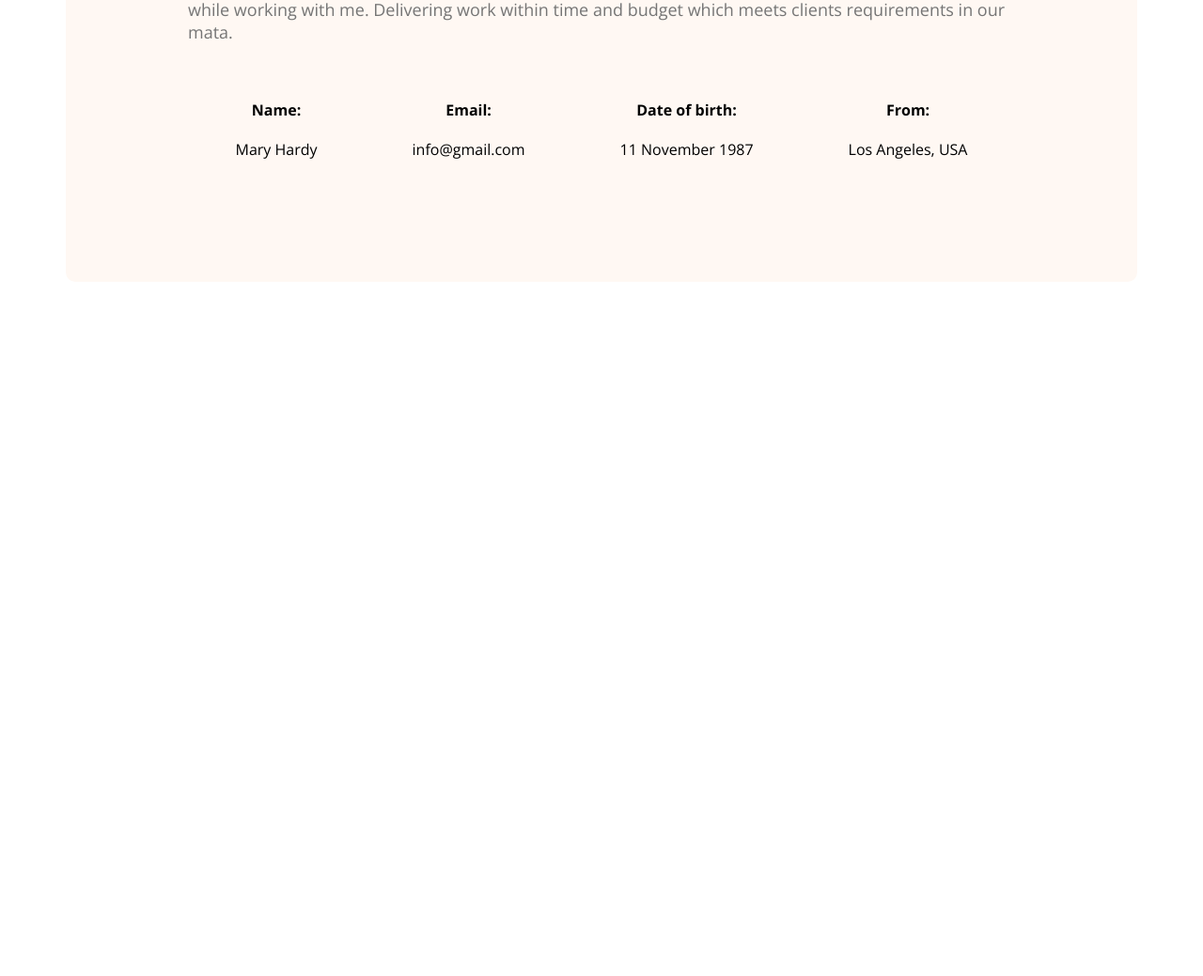
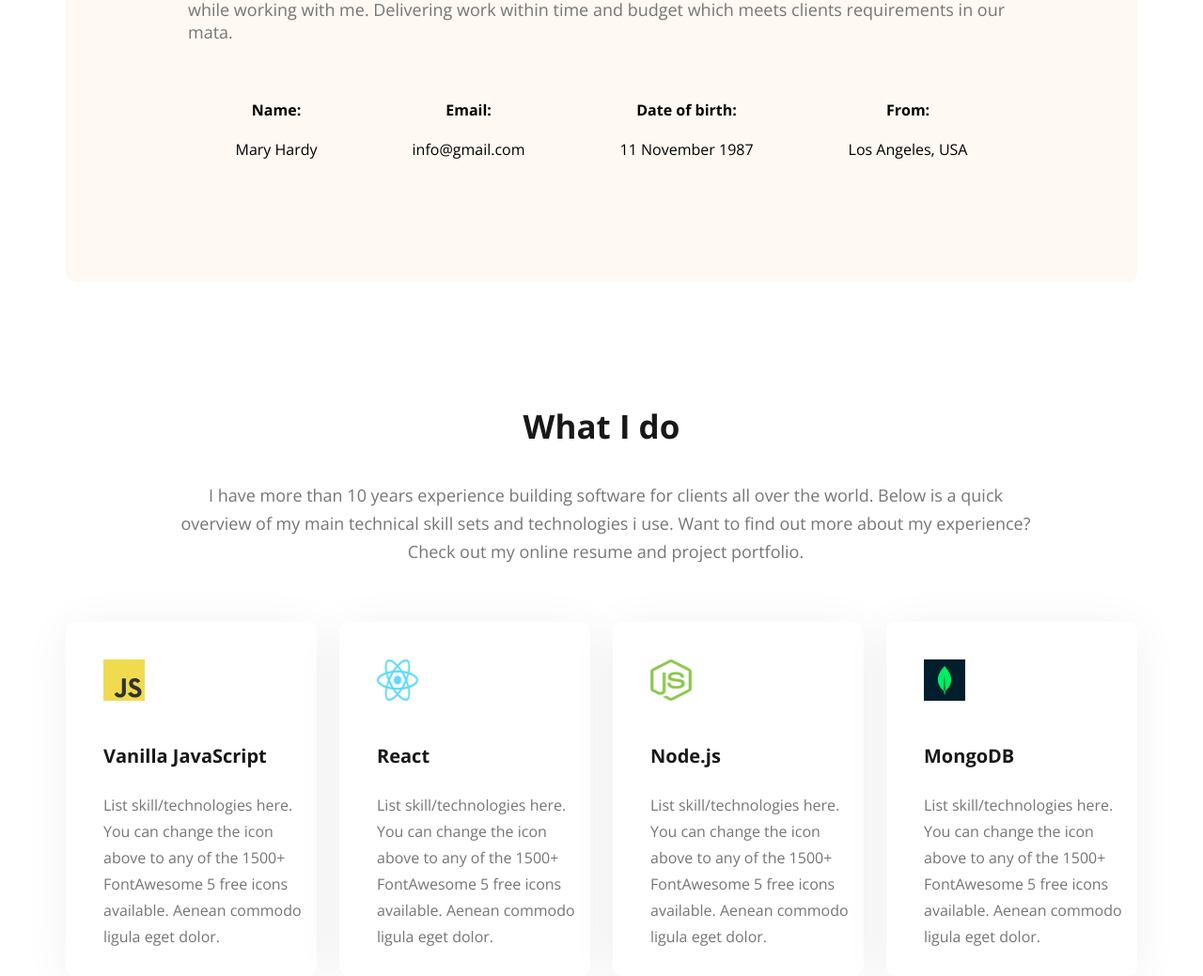
Before and after one commit to Zishan2211/Mary-Protfolio, a plain HTML site: page index.html in a window 1280 px wide. Shown: the part 1227-2266 px from the top of the page at 94% size. Before the commit the page ends 1527 px from the top, so only its background shows below. Drawn offline with nearby package versions, Linux system fonts and the light colour scheme.

Commit message:
What-do and Skill Section complete

```diff
--- a/Styles/protfilio.css
+++ b/Styles/protfilio.css
@@ -121,7 +121,7 @@ nav li {
     height: 676px;
 }
 
-main{
+main {
     max-width: 1140px;
     margin: 0 auto;
 }
@@ -151,14 +151,80 @@ main{
     padding-bottom: 25px;
 }
 
-.about-info-container{
+.about-info-container {
     display: flex;
     justify-content: space-around;
 }
-.about-info{
+
+.about-info {
     text-align: center;
     padding-top: 35px;
 }
-.info-title{
+
+.info-title {
     padding-bottom: 20px;
 }
+
+
+/* What i do section */
+
+.what-Container {
+    margin-top: 130px;
+    text-align: center;
+}
+
+.What-title {
+    color: #181818;
+    text-align: center;
+    font-size: 35px;
+    font-weight: 700;
+    margin-bottom: 35px;
+}
+
+.What-decp {
+    width: 909px;
+    color: #757575;
+    padding-left: 120px;
+    font-size: 18px;
+    font-weight: 400;
+    line-height: 30px;
+}
+
+
+/* skill-section */
+
+.skill-section {
+    display: flex;
+    justify-content: space-between;
+    margin-top: 60px;
+}
+
+.skill-container {
+    width: 267px;
+    height: 377px;
+    border-radius: 10px;
+    background: #FFF;
+    box-shadow: 0px 6px 50px 0px rgba(0, 0, 0, 0.06);
+}
+
+.skill-img {
+    width: 44px;
+    height: 44px;
+    padding: 40px;
+}
+
+.skill-title {
+    color: #181818;
+    padding-left: 40px;
+    font-size: 20px;
+    font-weight: 700;
+}
+
+.skill-decp {
+    color: #757575;
+    font-size: 16px;
+    font-weight: 400;
+    line-height: 28px;
+    padding-left: 40px;
+    padding-top: 25px;
+}
--- a/index.html
+++ b/index.html
@@ -42,7 +42,7 @@
         </div>
     </header>
     <main>
-        <!-- About-Me-containe -->
+        <!-- About-Me-Section -->
 
         <section class="about">
             <h2 class="sectionTitle">About Me</h2>
@@ -70,6 +70,45 @@
                 </div>
             </div>
         </section>
+
+        <!-- What I do Section -->
+
+        <section class="what-Container">
+            <h2 class="What-title">What I do</h2>
+            <p class="What-decp">I have more than 10 years experience building software for clients all over the world.
+                Below is a quick overview of my main technical skill sets and technologies i use. Want to find out more
+                about my experience? Check out my online resume and project portfolio.</p>
+        </section>
+
+        <!-- skill's Section -->
+
+        <section class="skill-section">
+            <div class="skill-container">
+                <img class="skill-img" src="images/icons/js.png" alt="">
+                <h3 class="skill-title">Vanilla JavaScript</h3>
+                <p class="skill-decp">List skill/technologies here. You can change the icon above to any of the 1500+
+                    FontAwesome 5 free icons available. Aenean commodo ligula eget dolor.</p>
+            </div>
+            <div class="skill-container">
+                <img class="skill-img" src="images/icons/react.png" alt="">
+                <h3 class="skill-title">React</h3>
+                <p class="skill-decp">List skill/technologies here. You can change the icon above to any of the 1500+
+                    FontAwesome 5 free icons available. Aenean commodo ligula eget dolor.</p>
+            </div>
+            <div class="skill-container">
+                <img class="skill-img" src="images/icons/nodejs.png" alt="">
+                <h3 class="skill-title">Node.js</h3>
+                <p class="skill-decp">List skill/technologies here. You can change the icon above to any of the 1500+
+                    FontAwesome 5 free icons available. Aenean commodo ligula eget dolor.</p>
+            </div>
+            <div class="skill-container">
+                <img class="skill-img" src="images/icons/mongo.png" alt="">
+                <h3 class="skill-title">MongoDB</h3>
+                <p class="skill-decp">List skill/technologies here. You can change the icon above to any of the 1500+
+                    FontAwesome 5 free icons available. Aenean commodo ligula eget dolor.</p>
+            </div>
+        </section>
+
     </main>
 
 
```
